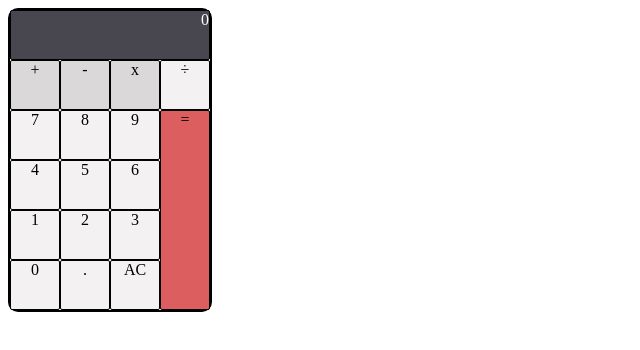
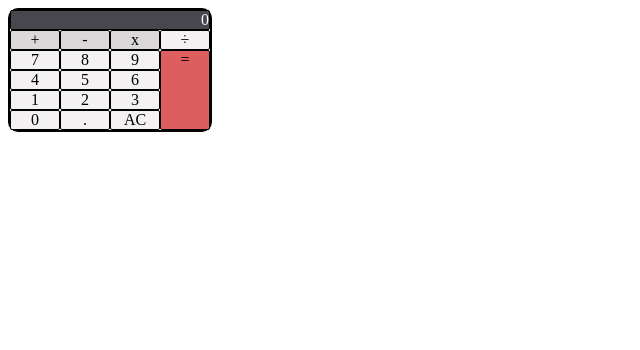
Before and after one commit to MorenoMaroccia/eserciziCSS, a plain HTML site: page 03 Grid/start/start.html in a window 1280 px wide. Shown: the whole page, without its empty margins (0-640 px from the left). Drawn offline with Linux system fonts and the light colour scheme.

Commit message:
da vedere

```diff
--- a/03 Grid/start/style.css
+++ b/03 Grid/start/style.css
@@ -2,8 +2,8 @@ section {
     border: 2px solid black;
     width: 200px;
     display: grid;
-    grid-template-columns: repeat(4, 50px);
-    grid-template-rows: repeat(6, 50px);
+    grid-template-columns: repeat(4, 1fr);
+    grid-template-rows: repeat(6, 1fr);
     grid-template-areas:
     "zero zero zero zero"
     "piu meno per diviso"
```
